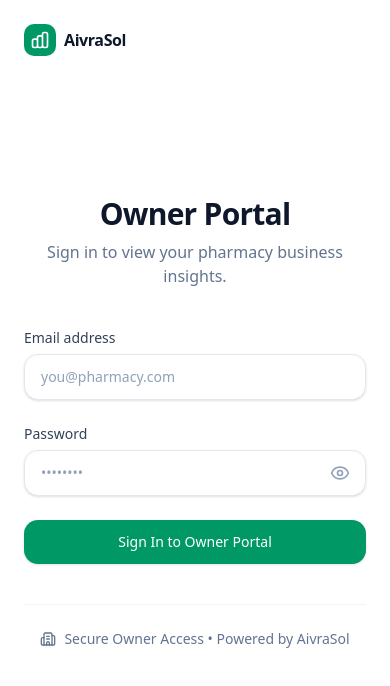
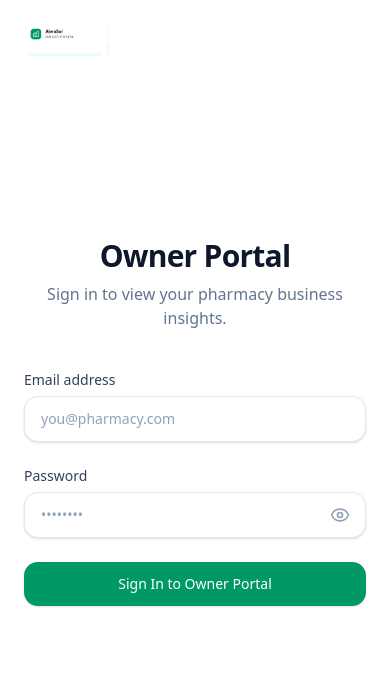
Before and after one commit to Malik3201/Mediqoo-POS, a Next.js app: page /portal/login in a window 390 px wide. Shown: the top 686 px of the page. Built offline with nearby package versions, Linux system fonts and the light colour scheme.

Commit message:
feat:UI of owner Portal

```diff
--- a/src/app/portal/layout.tsx
+++ b/src/app/portal/layout.tsx
@@ -107,17 +107,7 @@ export default function PortalLayout({ children }: { children: React.ReactNode }
       {/* ─── DESKTOP SIDEBAR ─── */}
       <aside className="hidden lg:flex flex-col w-64 fixed inset-y-0 bg-white border-r border-slate-200 z-30">
         <div className="h-16 flex items-center px-6 border-b border-slate-100">
-          <div className="flex items-center gap-3">
-            <div className="w-8 h-8 rounded-lg bg-emerald-600 flex items-center justify-center shadow-sm shadow-emerald-600/20">
-              <svg className="w-5 h-5 text-white" fill="none" viewBox="0 0 24 24" stroke="currentColor" strokeWidth={2}>
-                <path strokeLinecap="round" strokeLinejoin="round" d="M9 19v-6a2 2 0 00-2-2H5a2 2 0 00-2 2v6a2 2 0 002 2h2a2 2 0 002-2zm0 0V9a2 2 0 012-2h2a2 2 0 012 2v10m-6 0a2 2 0 002 2h2a2 2 0 002-2m0 0V5a2 2 0 012-2h2a2 2 0 012 2v14a2 2 0 01-2 2h-2a2 2 0 01-2-2z" />
-              </svg>
-            </div>
-            <div>
-              <h1 className="font-bold text-sm text-slate-900 leading-tight tracking-tight">AivraSol</h1>
-              <p className="text-[10px] text-slate-500 uppercase tracking-widest font-semibold">Owner Portal</p>
-            </div>
-          </div>
+          <img src="/logo-owner-portal.png" alt="AivraSol Owner Portal" className="h-8 w-auto object-contain" />
         </div>
 
         <nav className="flex-1 px-4 py-6 space-y-1 overflow-y-auto">
@@ -158,13 +148,8 @@ export default function PortalLayout({ children }: { children: React.ReactNode }
           <div className="fixed inset-0 bg-slate-900/50 backdrop-blur-sm" onClick={() => setMobileMenuOpen(false)} />
           <aside className="fixed inset-y-0 left-0 w-72 bg-white shadow-xl flex flex-col z-50">
             <div className="h-16 flex items-center justify-between px-6 border-b border-slate-100">
-              <div className="flex items-center gap-3">
-                <div className="w-8 h-8 rounded-lg bg-emerald-600 flex items-center justify-center">
-                  <svg className="w-5 h-5 text-white" fill="none" viewBox="0 0 24 24" stroke="currentColor" strokeWidth={2}>
-                    <path strokeLinecap="round" strokeLinejoin="round" d="M9 19v-6a2 2 0 00-2-2H5a2 2 0 00-2 2v6a2 2 0 002 2h2a2 2 0 002-2zm0 0V9a2 2 0 012-2h2a2 2 0 012 2v10m-6 0a2 2 0 002 2h2a2 2 0 002-2m0 0V5a2 2 0 012-2h2a2 2 0 012 2v14a2 2 0 01-2 2h-2a2 2 0 01-2-2z" />
-                  </svg>
-                </div>
-                <h1 className="font-bold text-sm text-slate-900 leading-tight tracking-tight">AivraSol <br/><span className="text-[10px] text-slate-500 uppercase font-semibold">Owner Portal</span></h1>
+              <div className="flex items-center">
+                <img src="/logo-owner-portal.png" alt="AivraSol Owner Portal" className="h-8 w-auto object-contain" />
               </div>
               <button onClick={() => setMobileMenuOpen(false)} className="p-2 text-slate-500 hover:bg-slate-100 rounded-lg">
                 <X className="w-5 h-5" />
--- a/src/app/portal/login/page.tsx
+++ b/src/app/portal/login/page.tsx
@@ -45,13 +45,8 @@ export default function PortalLoginPage() {
         </div>
 
         <div className="relative z-10 p-12">
-          <div className="flex items-center gap-3 mb-16">
-            <div className="w-10 h-10 rounded-xl bg-emerald-500 flex items-center justify-center shadow-lg shadow-emerald-500/30">
-              <svg className="w-6 h-6 text-white" fill="none" viewBox="0 0 24 24" stroke="currentColor" strokeWidth={2.5}>
-                <path strokeLinecap="round" strokeLinejoin="round" d="M9 19v-6a2 2 0 00-2-2H5a2 2 0 00-2 2v6a2 2 0 002 2h2a2 2 0 002-2zm0 0V9a2 2 0 012-2h2a2 2 0 012 2v10m-6 0a2 2 0 002 2h2a2 2 0 002-2m0 0V5a2 2 0 012-2h2a2 2 0 012 2v14a2 2 0 01-2 2h-2a2 2 0 01-2-2z" />
-              </svg>
-            </div>
-            <h1 className="text-2xl font-bold text-white tracking-tight">AivraSol <span className="font-light text-slate-300">Pharmacy POS</span></h1>
+          <div className="mb-16">
+            <img src="/logo-pharmacy-pos.png" alt="AivraSol Pharmacy POS" className="h-12 w-auto object-contain" />
           </div>
           <div className="max-w-md">
             <h2 className="text-4xl font-bold text-white leading-tight mb-6">
@@ -63,22 +58,14 @@ export default function PortalLoginPage() {
           </div>
         </div>
 
-        {/* Abstract Dashboard Graphic or Image */}
-        <div className="relative z-10 px-12 pb-12 mt-auto">
-          <img src="https://plain-eeur-prod-public.komododecks.com/202609/02/IqMF3ga5yS0lbwP63gtq/image.png" alt="AivraSol Dashboard" className="rounded-2xl shadow-2xl border border-slate-700/50 opacity-90" />
-        </div>
+
       </div>
 
       {/* ─── RIGHT PANEL (LOGIN) ─── */}
       <div className="w-full lg:w-1/2 flex items-center justify-center p-6 sm:p-12 relative bg-white">
         {/* Mobile Logo */}
-        <div className="absolute top-6 left-6 lg:hidden flex items-center gap-2">
-          <div className="w-8 h-8 rounded-lg bg-emerald-600 flex items-center justify-center">
-            <svg className="w-5 h-5 text-white" fill="none" viewBox="0 0 24 24" stroke="currentColor" strokeWidth={2}>
-              <path strokeLinecap="round" strokeLinejoin="round" d="M9 19v-6a2 2 0 00-2-2H5a2 2 0 00-2 2v6a2 2 0 002 2h2a2 2 0 002-2zm0 0V9a2 2 0 012-2h2a2 2 0 012 2v10m-6 0a2 2 0 002 2h2a2 2 0 002-2m0 0V5a2 2 0 012-2h2a2 2 0 012 2v14a2 2 0 01-2 2h-2a2 2 0 01-2-2z" />
-            </svg>
-          </div>
-          <span className="font-bold text-slate-900 tracking-tight">AivraSol</span>
+        <div className="absolute top-6 left-6 lg:hidden flex items-center">
+          <img src="/logo-owner-portal.png" alt="AivraSol Owner Portal" className="h-8 w-auto object-contain" />
         </div>
 
         <div className="w-full max-w-md">
@@ -155,10 +142,7 @@ export default function PortalLoginPage() {
             </button>
           </form>
 
-          <div className="mt-10 pt-6 border-t border-slate-100 flex items-center justify-center gap-2 text-sm text-slate-500">
-            <Building2 className="w-4 h-4" />
-            <span>Secure Owner Access • Powered by AivraSol</span>
-          </div>
+
         </div>
       </div>
     </div>
```
Also changed, not shown: public/logo-owner-portal.png (added), public/logo-pharmacy-pos.png (added).
